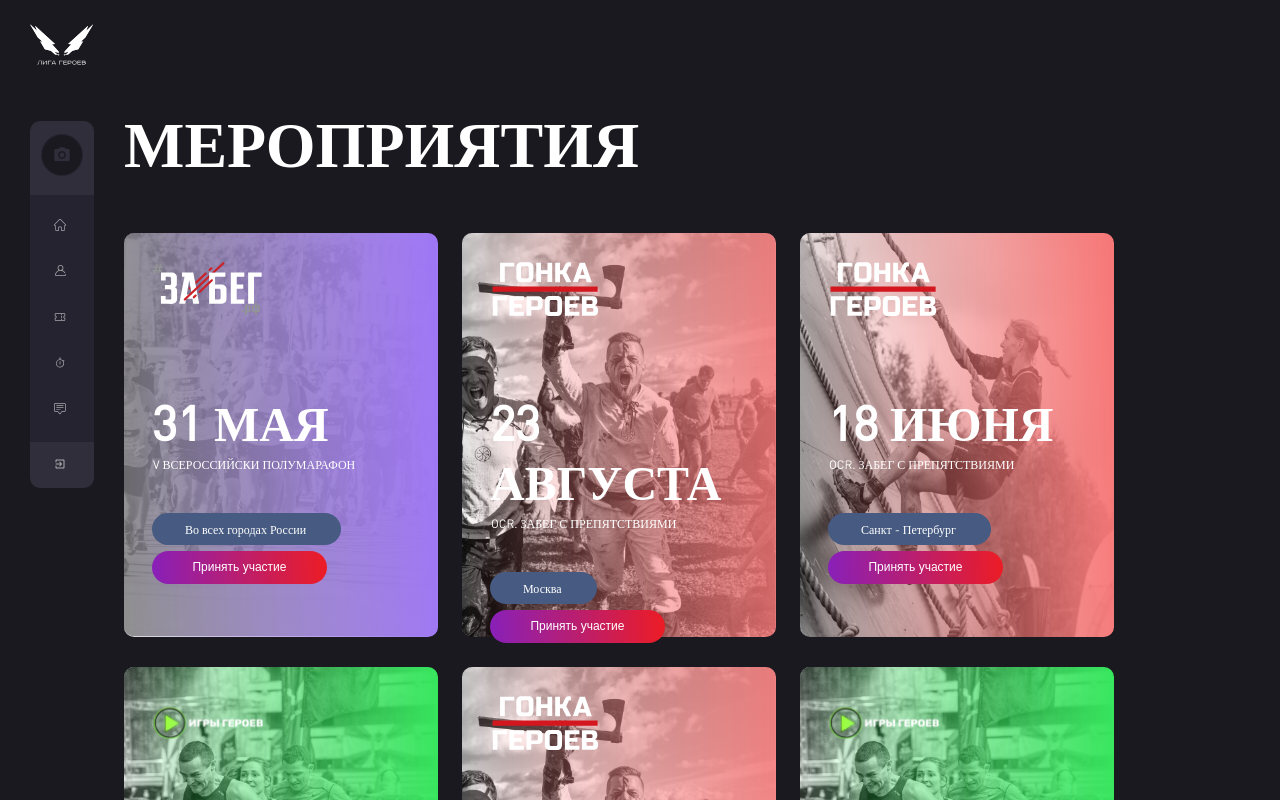
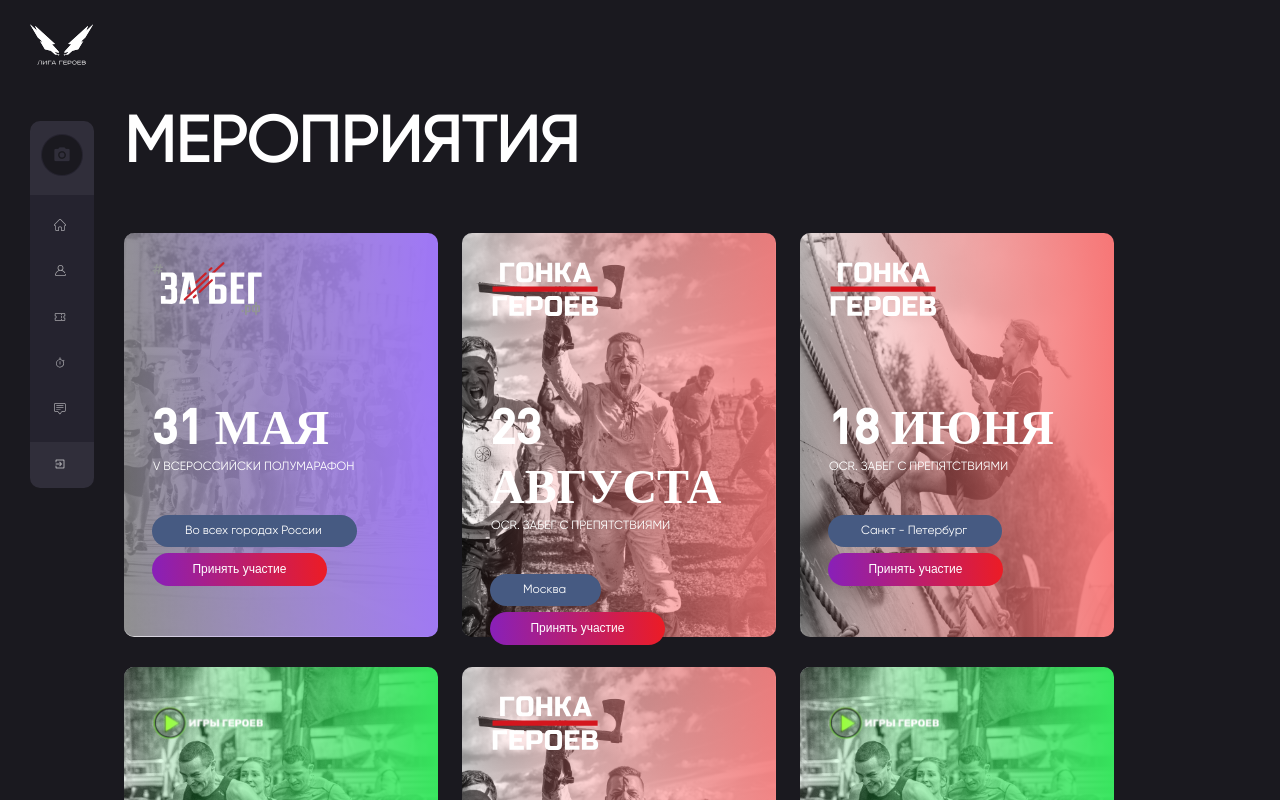
Before and after one commit to Artur-Kogay/Lego-hero, a React (Create React App) app: page /events in a window 1280 px wide. Shown: the top 800 px of the page. Built offline with nearby package versions, Linux system fonts and the light colour scheme.

Commit message:
try to fix fonts

```diff
--- a/src/components/Course/course.module.scss
+++ b/src/components/Course/course.module.scss
@@ -152,6 +152,7 @@
 @media(min-width:1200px) {
     .course{
         width: 1115px;
+
         h4{
             font-size: 18px;
             line-height: 22px;
@@ -168,6 +169,7 @@
             font-size: 36px;
             line-height: 44px;
             margin-bottom: 80px;
+
         }
         .firstBlock{
             .greetings{
@@ -220,7 +222,8 @@
         .secondImg{
             width: 1115px;
             height: 400px;
-            margin-top: 130px;
+            margin-top: 130px ;
+            margin-bottom: 50px;
         }
         .thirdBlock{
             .infoAbout{
@@ -319,12 +322,16 @@
             }
         }
         .eighthBlock{
+
             .aboutFunc{
                 display: grid;
                 grid-template-columns: 1fr 1fr 1fr;
                 grid-template-rows: 1fr 1fr 1fr;
                 grid-column-gap: 30px;
+
+                .aboutFunc{
                     .func{
+
                         div{
                             display: flex;
                             align-items: center;
@@ -332,6 +339,7 @@
                                 width: 6px;
                                 height: 6px;
                                 margin-right: 14px;
+                            }
                         }
                     }
                 }
@@ -366,10 +374,12 @@
             width: 350px;
             height: 1px;
             background: #666666;
+            margin: 18px 0;
         }
         .goals,.important,.remember,.causes,.loyalty,.volunteerDevelopment,.functions,.structure{
             font-size: 36px;
             line-height: 44px;
+            margin: 50px 0 ;
         }
     }
 }
--- a/src/components/Event/event.module.scss
+++ b/src/components/Event/event.module.scss
@@ -83,7 +83,7 @@
 
 @media(min-width:1200px){
     .event{
-        font-family: "DINPro";
+        font-family: "Gilroy";
         .h1{
             font-style: normal;
             font-weight: 900;
--- a/src/components/Stuff/stuff.module.scss
+++ b/src/components/Stuff/stuff.module.scss
@@ -6,7 +6,7 @@
   background: #27262F;
   margin-top: 8vw;
   padding: 20px;
-  margin-bottom: 200px;
+
 
   @media (max-width: 1200px) {
     padding: 0;
@@ -14,6 +14,13 @@
 
   @media (max-width: 1200px) and (min-width: 768px) {
     width: calc(100vw - 194px);
+    margin-bottom: 300px;
+  }
+  @media(max-width:767.9px){
+    margin-bottom: 280px;
+  }
+  @media(min-width:1200px){
+    margin-bottom: 485px;
   }
 
   .title {
--- a/src/styles/fonts/dinpro/dinpro.css
+++ b/src/styles/fonts/dinpro/dinpro.css
@@ -1,56 +1,55 @@
 /* Generated by Font Squirrel (http://www.fontsquirrel.com) on January 16, 2012 */
-
-/* @font-face {
-  font-family: 'DINPro';
-  /*src: url('./dinpro-light-webfont.eot');*/
-  /* //src: local("DINPro"),
-  url('./dinpro-light-webfont.ttf') format('truetype'); */
-  /*url('./dinpro-light-webfont.eot?#iefix') format('embedded-opentype'),*/
-  /*url('./dinpro-light-webfont.woff') format('woff'),*/
-  /*url('./dinpro-light-webfont.svg#DINProLight') format('svg');*/
-  /* font-weight: 300; */
-/*} */
-
-/* @font-face {
-  font-family: 'DINPro'; */
-  /*src: url('./dinpro-medium-webfont.eot');*/
-  /* src: local("DINPro"),
-  url('./dinpro-medium-webfont.ttf') format('truetype'); */
-  /*url('./dinpro-medium-webfont.eot?#iefix') format('embedded-opentype'),*/
-  /*url('./dinpro-medium-webfont.woff') format('woff'),*/
-  /*url('./dinpro-medium-webfont.svg#DINProMedium') format('svg');*/
-  /* font-weight: 500;
-} */
-
-/* @font-face {
-  font-family: 'DINPro-upperbold'; */
-  /*src: url('./dinpro-black-webfont.eot');*/
-  /* src: local("DINPro"),
-  url('./dinpro-black-webfont.ttf') format('truetype'); */
-  /*url('./dinpro-black-webfont.eot?#iefix') format('embedded-opentype'),*/
-  /*url('./dinpro-black-webfont.woff') format('woff'),*/
-  /*url('./dinpro-black-webfont.svg#DINProBlack') format('svg');*/
-  /* font-weight: 900;
-} */
-
-/* @font-face {
-  font-family: 'DINPro-bold'; */
-  /*src: url('./dinpro-bold-webfont.eot');*/
-  /* src: local("DINPro"),
-  url('./dinpro-bold-webfont.ttf') format('truetype'); */
-  /*url('./dinpro-bold-webfont.eot?#iefix') format('embedded-opentype'),*/
-  /*url('./dinpro-bold-webfont.woff') format('woff'),*/
-  /*url('./dinpro-bold-webfont.svg#DINProBold') format('svg');*/
-  /* font-weight: 700;
-} */
 
 @font-face {
   font-family: 'DINPro';
-  /*src: url('./dinpro-regular-webfont.eot');*/
+  src: url('./dinpro-light-webfont.eot');
   src: local("DINPro"),
-  url('./dinpro-regular-webfont.ttf') format('truetype'),
-  /*url('./dinpro-regular-webfont.eot?#iefix') format('embedded-opentype'),*/
-  url('./dinpro-regular-webfont.woff') format('woff');
-  /*url('./dinpro-regular-webfont.svg#DINProRegular') format('svg');*/
-  font-weight: 400;
+  url('./dinpro-light-webfont.ttf') format('truetype'),
+  url('./dinpro-light-webfont.eot?#iefix') format('embedded-opentype'),
+  url('./dinpro-light-webfont.woff') format('woff'),
+  url('./dinpro-light-webfont.svg#DINProLight') format('svg');
+  font-weight: 300;
 }
+
+@font-face {
+  font-family: 'DINPro';
+  src: url('./dinpro-medium-webfont.eot');
+  src: local("DINPro"),
+  url('./dinpro-medium-webfont.ttf') format('truetype'),
+  url('./dinpro-medium-webfont.eot?#iefix') format('embedded-opentype'),
+  url('./dinpro-medium-webfont.woff') format('woff'),
+  url('./dinpro-medium-webfont.svg#DINProMedium') format('svg');
+  font-weight: 500;
+}
+
+@font-face {
+  font-family: 'DINPro-upperbold';
+  src: url('./dinpro-black-webfont.eot');
+  src: local("DINPro"),
+  url('./dinpro-black-webfont.ttf') format('truetype'),
+  url('./dinpro-black-webfont.eot?#iefix') format('embedded-opentype'),
+  url('./dinpro-black-webfont.woff') format('woff'),
+  url('./dinpro-black-webfont.svg#DINProBlack') format('svg');
+   font-weight: 900;
+}
+
+@font-face {
+  font-family: 'DINPro-bold';
+  src: url('./dinpro-bold-webfont.eot');
+  src: local("DINPro"),
+  url('./dinpro-bold-webfont.ttf') format('truetype'),
+  url('./dinpro-bold-webfont.eot?#iefix') format('embedded-opentype'),
+  url('./dinpro-bold-webfont.woff') format('woff'),
+  url('./dinpro-bold-webfont.svg#DINProBold') format('svg');
+  font-weight: 700;
+}
+
+@font-face {
+  font-family: 'DINPro';
+  src: url('./dinpro-regular-webfont.eot');
+  src: url('./dinpro-black-webfont.eot');
+  src: url('./dinpro-regular-webfont.ttf') format('truetype'),
+  url('./dinpro-regular-webfont.eot?#iefix') format('embedded-opentype'),
+  url('./dinpro-regular-webfont.woff') format('woff'),
+  url('./dinpro-regular-webfont.svg#DINProRegular') format('svg');
+}
--- a/src/styles/fonts/gilroy/gilroy.css
+++ b/src/styles/fonts/gilroy/gilroy.css
@@ -1,42 +1,4 @@
 @font-face {
   font-family: "Gilroy";
-  src: local("Gilroy"),
-  url("./Gilroy-Black.ttf") format("truetype");
-  font-weight: 800;
+  src: url("./Gilroy-Regular.ttf") format("truetype");
 }
-
-
-@font-face {
-  font-family: "Gilroy";
-  src: local("Gilroy"),
-  url("./Gilroy-Bold.ttf") format("truetype");
-  font-weight: 700;
-}
-@font-face {
-  font-family: "Gilroy";
-  src: local("Gilroy"),
-  url("./Gilroy-Light.ttf") format("truetype");
-  font-weight: 200;
-}
-
-@font-face {
-  font-family: "Gilroy";
-  src: local("Gilroy"),
-  url("./Gilroy-Medium.ttf") format("truetype");
-  font-weight: 500;
-}
-
-
-@font-face {
-  font-family: "Gilroy";
-  src: local("Gilroy"),
-  url("./Gilroy-Regular.ttf") format("truetype");
-  font-weight: 400;
-}
-
-@font-face {
-  font-family: "Gilroy";
-  src: local("Gilroy"),
-  url("./Gilroy-SemiBold.ttf") format("truetype");
-  font-weight: 600;
-}
--- a/src/styles/global.scss
+++ b/src/styles/global.scss
@@ -1,5 +1,4 @@
-@import "fonts/gilroy/gilroy.css";
-@import "fonts/dinpro/dinpro.css";
+
 
 body{
     margin: 0;
```
Lines whose indentation alone changed are shown as unchanged.
